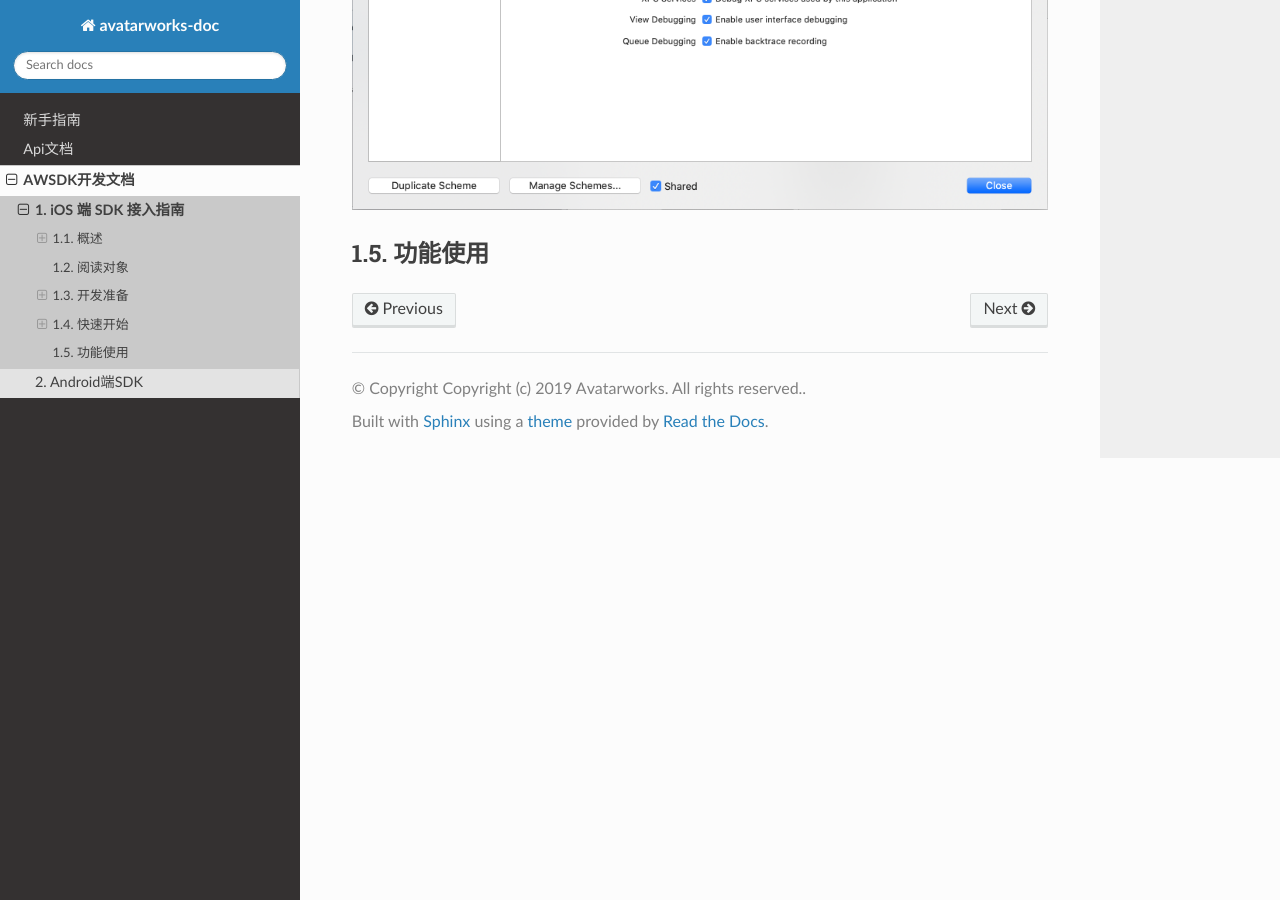
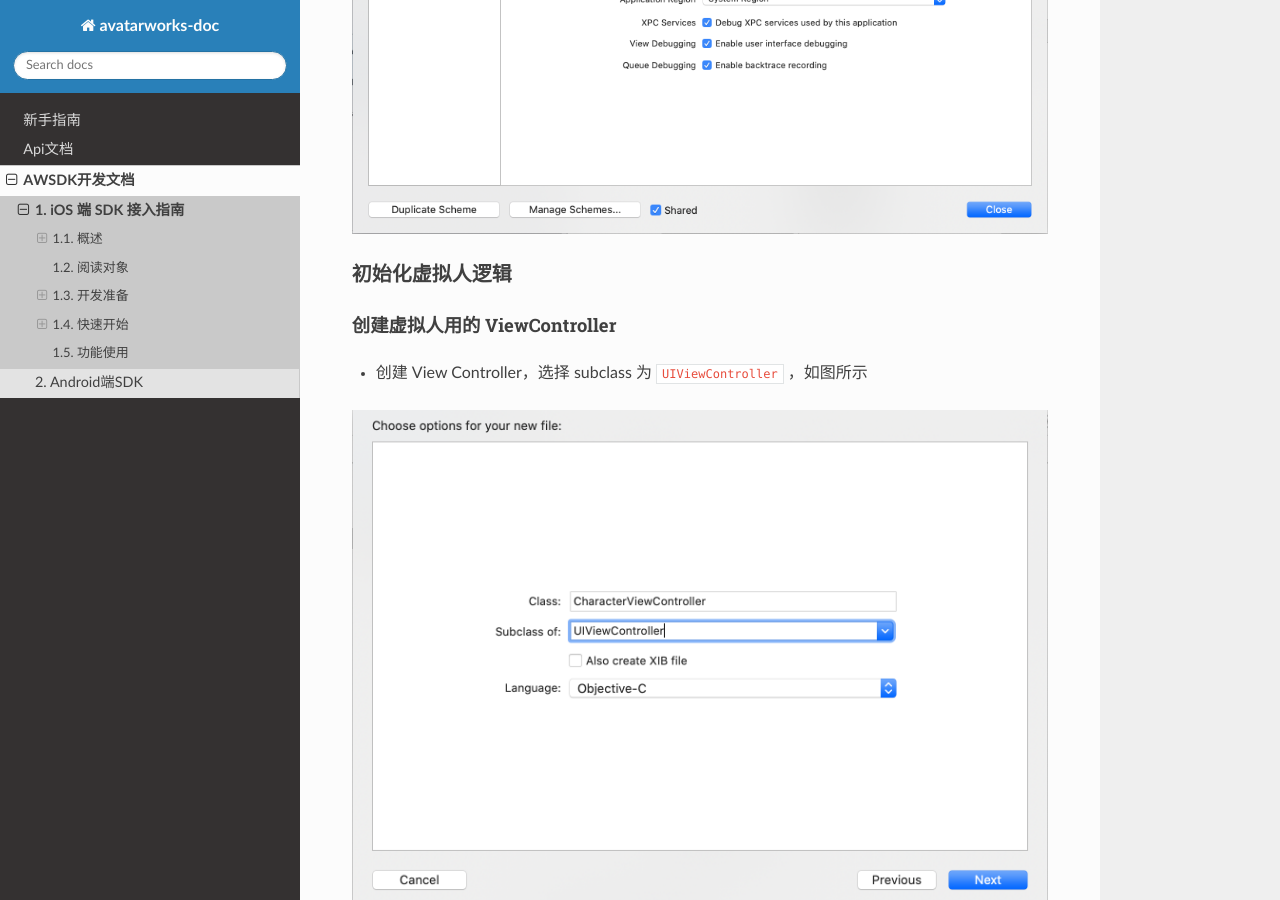
Before and after one commit to avatarworks/doc, a Sphinx documentation site: the page built from source/awsdk/ios.rst, in a window 1280 px wide and 900 px high, scrolled down 1629 px. Built offline with Sphinx 7.4.7 and the Read the Docs theme 2.0.0, drawn with Linux system fonts in a browser that asks for light colours.

Commit message:
Update ios.rst

```diff
--- a/source/awsdk/ios.rst
+++ b/source/awsdk/ios.rst
@@ -40,11 +40,20 @@ AWSDK 是一个适用于 iOS 的虚拟人解决方案SDK。
 
 导入 SDK
 ~~~~~~~~
-- 在工程配置中，将 AWSDK.framework 导入工程中，勾选Embed方式为 ``Embed & Sign`` ，如下：
+- 在工程配置中，将 AWSDK.framework 导入工程中，勾选Embed方式为 ``Embed & Sign`` ，如图所示
 .. image:: /_static/img/awsdk_xcode_config.png
 
 - 找到 Product -> Schemes -> Edit Scheme... -> Run -> Options， 将 ``Metal API Validation`` 选项勾选为 ``Disabled``
 .. image:: /_static/img/awsdk_xcode_scheme.png
 
+初始化虚拟人逻辑
+~~~~~~~~~~~
+
+创建虚拟人用的 ViewController
+^^^^^^^^
+- 创建 View Controller，选择 subclass 为 ``UIViewController`` ，如图所示
+
+.. image:: /_static/img/xcode_create_viewcontroller.png
+
 功能使用
 --------------------
```
